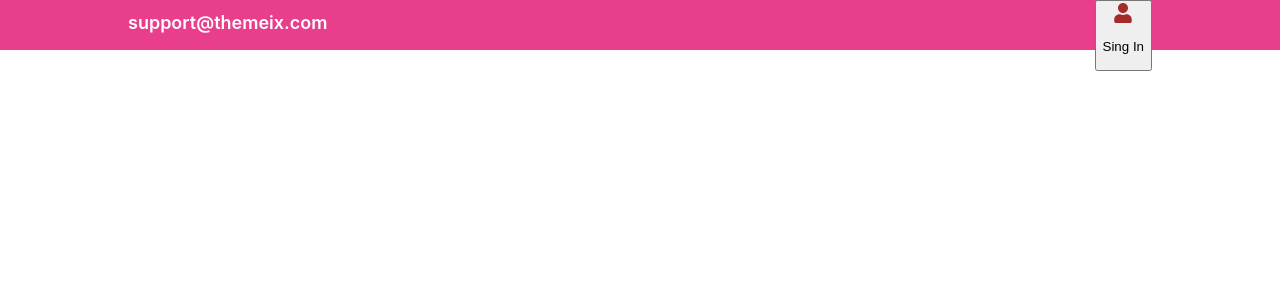
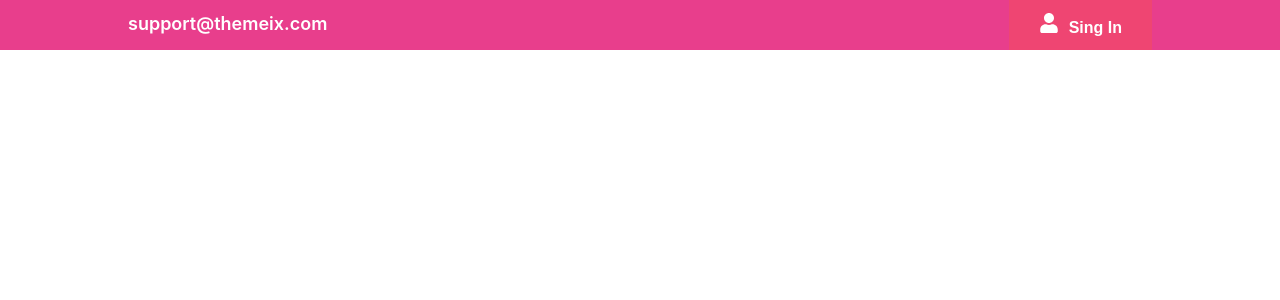
Before and after one commit to TamannaAfroz2666/Online-Course-BD, a React (Create React App) app: page / in a window 1280 px wide. Shown: the top 300 px of the page. Built offline with nearby package versions, Linux system fonts and the light colour scheme.

Commit message:
topHeader designed

```diff
--- a/src/Layout/TopHeader/TopHeader.css
+++ b/src/Layout/TopHeader/TopHeader.css
@@ -14,7 +14,8 @@
 }
 
 .emailPart {
-    padding-bottom: 25px;
+   bottom: 2px;
+    position: relative;
 }
 
 .emailPart a{
@@ -23,7 +24,25 @@
     color: #fff;
     font-weight: 600;
 }
-.userIcon{
+.singUpPart button {
+    padding: 13px 30px;
+    border: 0;
+    background-color: rgba(247, 79, 79, 0.432);
+    font-size: 16px;
+    font-weight: 600;
+    display: block;
+
+}
+.singUpPart button a {
+    text-decoration: none;
+    color: #fff;
+}
+
+
+.singUpPart .userIcon{
+    padding-right: 10px;
+    color: #fff;
     font-size: 20px;
-    color: brown;
+
+
 }
--- a/src/Layout/TopHeader/TopHeader.js
+++ b/src/Layout/TopHeader/TopHeader.js
@@ -12,9 +12,10 @@ const TopHeader = () => {
                 <a href="#">support@themeix.com</a>
             </div>
             <div className="singUpPart">
-                <button>
-                <FaUser className='userIcon' />
-                    <p> Sing In</p>
+                <button type='button'>
+                     <a href="#"> <FaUser className='userIcon' />
+                     Sing In </a>
+
                 </button>
 
 
```
